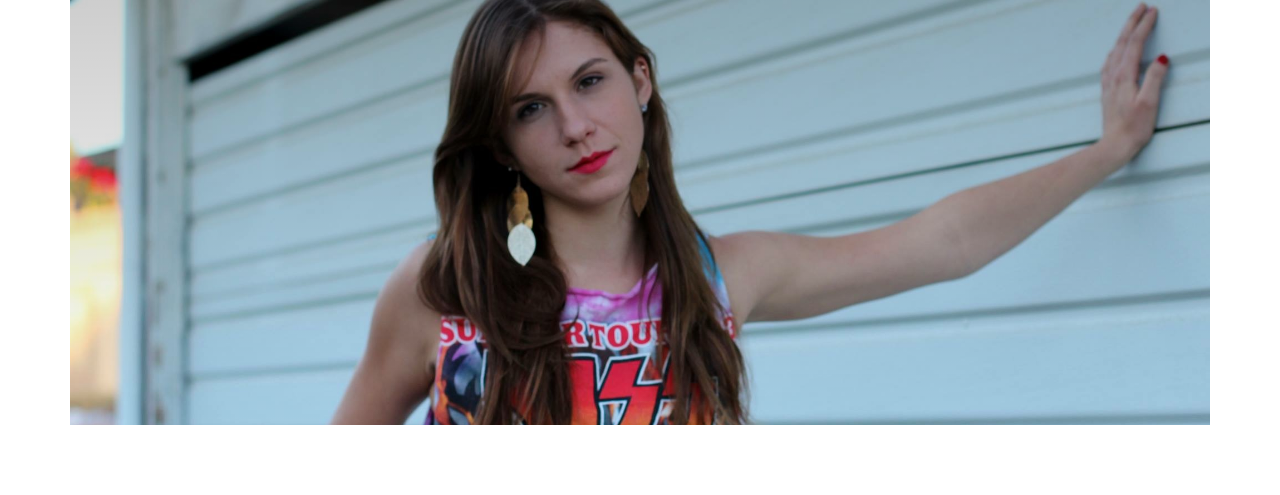
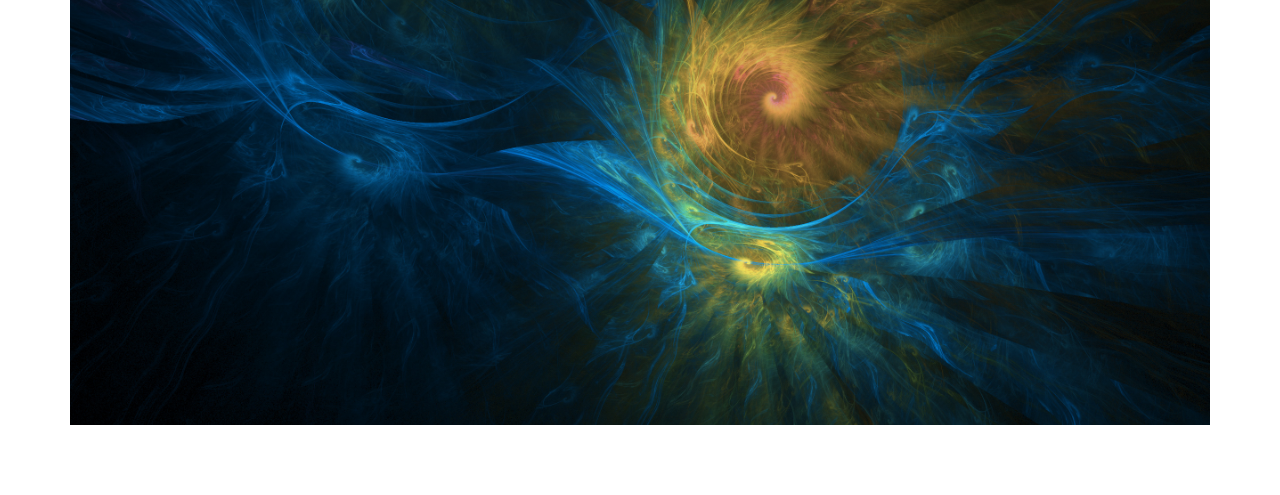
Before and after one commit to evawateva33/website, a plain HTML site: page index.html in a window 1280 px wide. Shown: the part 305-800 px from the top of the page. Drawn offline with Linux system fonts and the light colour scheme.

Commit message:
Update index.html

```diff
--- a/index.html
+++ b/index.html
@@ -70,7 +70,7 @@
 </header>
 
 
-<div class="hero-full-container background-image-container white-text-container" style="background-image:url('./assets/images/img-home2.jpg')">
+<div class="hero-full-container background-image-container white-text-container" style="background-image:url('images/lead-bg.jpg')">
   <div class="overlay-gradient"></div>
   <div class="container">
     <div class="row">
```
